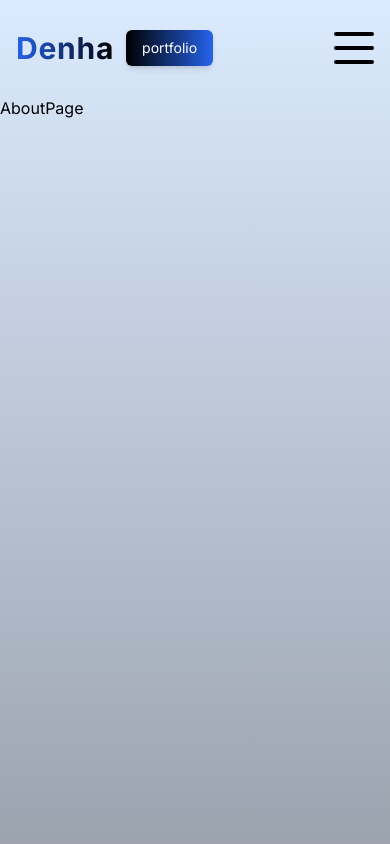
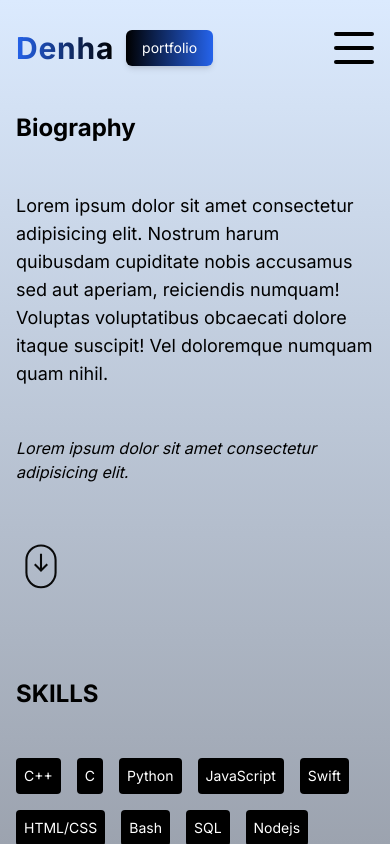
Before and after one commit to danildenha/website-portfolio, a Next.js app: page /about in a window 390 px wide. Built offline with nearby package versions, Linux system fonts and the light colour scheme.

Commit message:
adding components and modualising the structure

```diff
--- /dev/null
+++ b/src/app/about/experience.jsx
@@ -0,0 +1,36 @@
+import React from "react";
+
+const ExperienceItem = ({ title, description, date, company, align }) => {
+    return (
+        <div className={`flex justify-between h-48 ${align === "left" ? "" : "flex-row-reverse"}`}>
+            {/* LEFT */}
+            <div className="w-2/5"> {/* Adjusted width to 2/5 */}
+                {/* JOB TITLE */}
+                <div className="bg-blue-50 p-3 font-semibold text-yellow-600 rounded-lg">
+                    {title}
+                </div>
+                {/* JOB COMPANY */}
+                <div className="mt-1 p-1 rounded border border-amber-200 text-sm font-bold w-fit">
+                    {company}
+                </div>
+                {/* JOB DESC */}
+                <div className="pt-2 px-1 text-gray-600 text-sm">{description}</div>
+                {/* JOB DATE */}
+                <div className="pt-2 text-gray-900 text-sm font-semibold">{date}</div>
+            </div>
+            {/* CENTER */}
+            <div className="w-1/6 flex justify-center">
+                {/* LINE */}
+                <div className="w-1 h-full bg-gray-800 rounded relative">
+                    {/* LINE CIRCLE */}
+                    <div className="absolute w-5 h-5 rounded-full ring-4 ring-yellow-500 bg-white -left-2"></div>
+                </div>
+            </div>
+            {/* RIGHT */}
+            <div className="w-2/5 "></div> {/* Adjusted width to 2/5 */}
+        </div>
+    );
+
+};
+
+export default ExperienceItem;
--- a/src/app/about/page.jsx
+++ b/src/app/about/page.jsx
@@ -1,17 +1,128 @@
-"use client"
-import { motion } from "framer-motion";
+"use client";
+import { motion, useInView, useScroll } from "framer-motion";
+import ExperienceItem from "./experience";
+import SkillItem from "./skillItem.jsx";
+import { useRef } from "react";
+import ScrollIcon from "./scrollIcon.jsx";
 
 const AboutPage = () => {
-    return (
-      <motion.div
+  const skills = ["C++", "C", "Python", "JavaScript", "Swift", "HTML/CSS", "Bash", "SQL", "Nodejs"]
+  const experienceData = [
+    {
+      title: "Software Engineering Internship",
+      description: "Developed fullstack websites / built filesharing systems (Strapi, Nextjs, Tailwind CSS)",
+      date: "Feb 2024 - Present",
+      company: "Aeroplicity",
+      align: "left"
+    },
+    {
+      title: "Backend Developer Internship",
+      description: "Utilized SQL with automation scripts in Python working with databases",
+      date: "May 2023 – August 2023",
+      company: "FollowStyle",
+      align: "right"
+    },
+    {
+      title: "National Hackathon Winner",
+      description: "Built an AI bot for a Ukrainian telecom provider LifeCell",
+      date: "June 2023",
+      company: "GoIT",
+      align: "left"
+    }
+    // Add more experience items as needed
+  ];
+  const containerRef = useRef();
+
+  const { scrollYProgress } = useScroll({ container: containerRef });
+
+  const skillRef = useRef();
+  // const isSkillRefInView = useInView(skillRef, {once:true});
+  const isSkillRefInView = useInView(skillRef, { margin: "-100px" });
+
+  const experienceRef = useRef();
+  const isExperienceRefInView = useInView(experienceRef, { margin: "-100px" });
+
+  return (
+    <motion.div
       className="h-full"
       initial={{ y: "-200vh" }}
       animate={{ y: "0%" }}
       transition={{ duration: 1 }}
     >
-      AboutPage
+      {/* CONTAINER */}
+      <div className="h-full overflow-scroll lg:flex" ref={containerRef}>
+        {/* TEXT CONTAINER */}
+        <div className="p-4 sm:p-8 md:p-12 lg:p-20 xl:p-48 flex flex-col gap-24 md:gap-32 lg:gap-48 xl:gap-64 lg:w-2/3 lg:pr-0 xl:w-1/2">
+          {/* BIOGRAPHY CONTAINER */}
+          <div className="flex flex-col gap-12 justify-center">
+            {/* BIOGRAPHY IMAGE */}
+
+            {/* BIOGRAPHY TITLE */}
+            <h1 className="font-bold text-2xl">Biography</h1>
+            {/* BIOGRAPHY DESC */}
+            <p className="text-lg">
+              Lorem ipsum dolor sit amet consectetur adipisicing elit. Nostrum
+              harum quibusdam cupiditate nobis accusamus sed aut aperiam,
+              reiciendis numquam! Voluptas voluptatibus obcaecati dolore itaque
+              suscipit! Vel doloremque numquam quam nihil.
+            </p>
+            {/* BIOGRAPHY QUOTE */}
+            <span className="italic">
+              Lorem ipsum dolor sit amet consectetur adipisicing elit.
+            </span>
+            {/* BIOGRAPHY SCROLL SVG */}
+            <ScrollIcon />
+          </div>
+          <div className="flex flex-col gap-12 justify-center" ref={skillRef}>
+      {/* SKILL TITLE */}
+      <motion.h1 initial={{ x: "-300px" }} animate={isSkillRefInView ? { x: 0 } : {}} transition={{ delay: 0.2 }} className="font-bold text-2xl">
+              SKILLS
+              </motion.h1>
+      {/* SKILL LIST */}
+      <motion.div
+        initial={{ x: "-300px" }}
+        animate={isSkillRefInView ? { x: 0 } : {}}
+        className="flex gap-4 flex-wrap"
+      >
+        {/* Render Skill Items */}
+        {skills.map((skill, index) => (
+          <SkillItem key={index} skill={skill} />
+        ))}
+      </motion.div>
+      {/* SKILL SCROLL SVG */}
+      <ScrollIcon />
+    </div>
+          <div className="flex flex-col gap-12 justify-center pb-48" ref={experienceRef}>
+            {/* EXPERIENCE CONTAINER */}
+            <div
+              className="flex flex-col gap-12 justify-center pb-48"
+              ref={experienceRef}
+            >
+              {/* EXPERIENCE TITLE */}
+              <motion.h1 initial={{ x: "-300px" }} animate={isExperienceRefInView ? { x: "0" } : {}} transition={{ delay: 0.2 }} className="font-bold text-2xl">
+                Professional Experiences
+              </motion.h1>
+              {/* EXPERIENCE LIST */}
+              <motion.div
+                initial={{ x: "-300px" }}
+                animate={isExperienceRefInView ? { x: "0" } : {}}
+                className=""
+              >
+                {/* RENDER EXPERIENCE ITEMS */}
+                {experienceData.map((experience, index) => (
+                  <ExperienceItem key={index} {...experience} />
+                ))}
+              </motion.div>
+            </div>
+          </div>
+
+        </div>
+        {/* SVG CONTAINER */}
+        <div className="hidden lg:block w-1/3 sticky top-0 z-30 xl:w-1/2">
+        </div>
+      </div>
     </motion.div>
-    )
-  }
+  );
+};
 
-  export default AboutPage;
+export default AboutPage;
--- /dev/null
+++ b/src/app/about/scrollIcon.jsx
@@ -0,0 +1,31 @@
+import React from "react";
+import { motion } from "framer-motion";
+
+const ScrollIcon = () => {
+  return (
+    <motion.svg
+      initial={{ opacity: 0.2, y: 0 }}
+      animate={{ opacity: 1, y: "10px" }}
+      transition={{ repeat: Infinity, duration: 3, ease: "easeInOut" }}
+      viewBox="0 0 24 24"
+      fill="none"
+      xmlns="http://www.w3.org/2000/svg"
+      width={50}
+      height={50}
+    >
+      <path
+        d="M5 15C5 16.8565 5.73754 18.6371 7.05029 19.9498C8.36305 21.2626 10.1435 21.9999 12 21.9999C13.8565 21.9999 15.637 21.2626 16.9498 19.9498C18.2625 18.6371 19 16.8565 19 15V9C19 7.14348 18.2625 5.36305 16.9498 4.05029C15.637 2.73754 13.8565 2 12 2C10.1435 2 8.36305 2.73754 7.05029 4.05029C5.73754 5.36305 5 7.14348 5 9V15Z"
+        stroke="#000000"
+        strokeWidth="1"
+      ></path>
+      <path d="M12 6V14" stroke="#000000" strokeWidth="1"></path>
+      <path
+        d="M15 11L12 14L9 11"
+        stroke="#000000"
+        strokeWidth="1"
+      ></path>
+    </motion.svg>
+  );
+};
+
+export default ScrollIcon;
--- /dev/null
+++ b/src/app/about/skillItem.jsx
@@ -0,0 +1,11 @@
+import React from "react";
+
+const SkillItem = ({ skill }) => {
+  return (
+    <div className="rounded p-2 text-sm cursor-pointer bg-black text-white hover:bg-white hover:text-black">
+      {skill}
+    </div>
+  );
+};
+
+export default SkillItem;
--- a/src/app/portfolio/page.jsx
+++ b/src/app/portfolio/page.jsx
@@ -9,7 +9,7 @@ const PortfolioPage = () => {
       animate={{ y: "0%" }}
       transition={{ duration: 1 }}
     >
-      AboutPage
+      Portfolio
     </motion.div>
     )
   };
```
